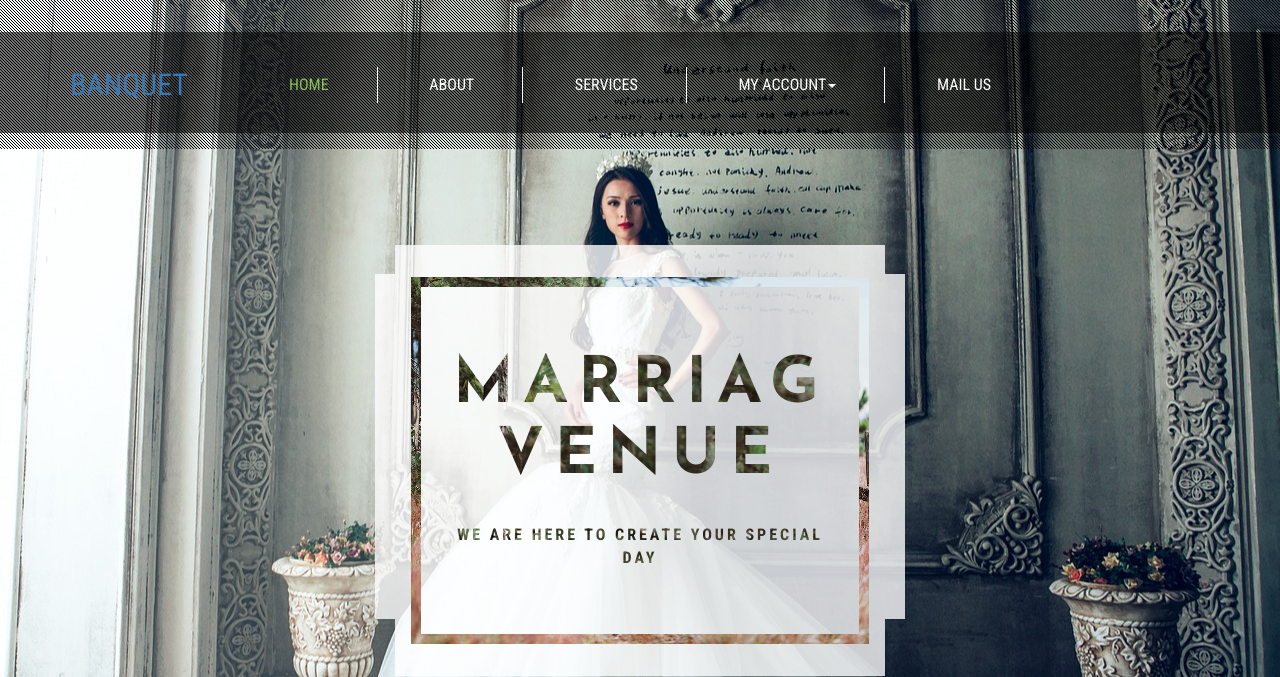
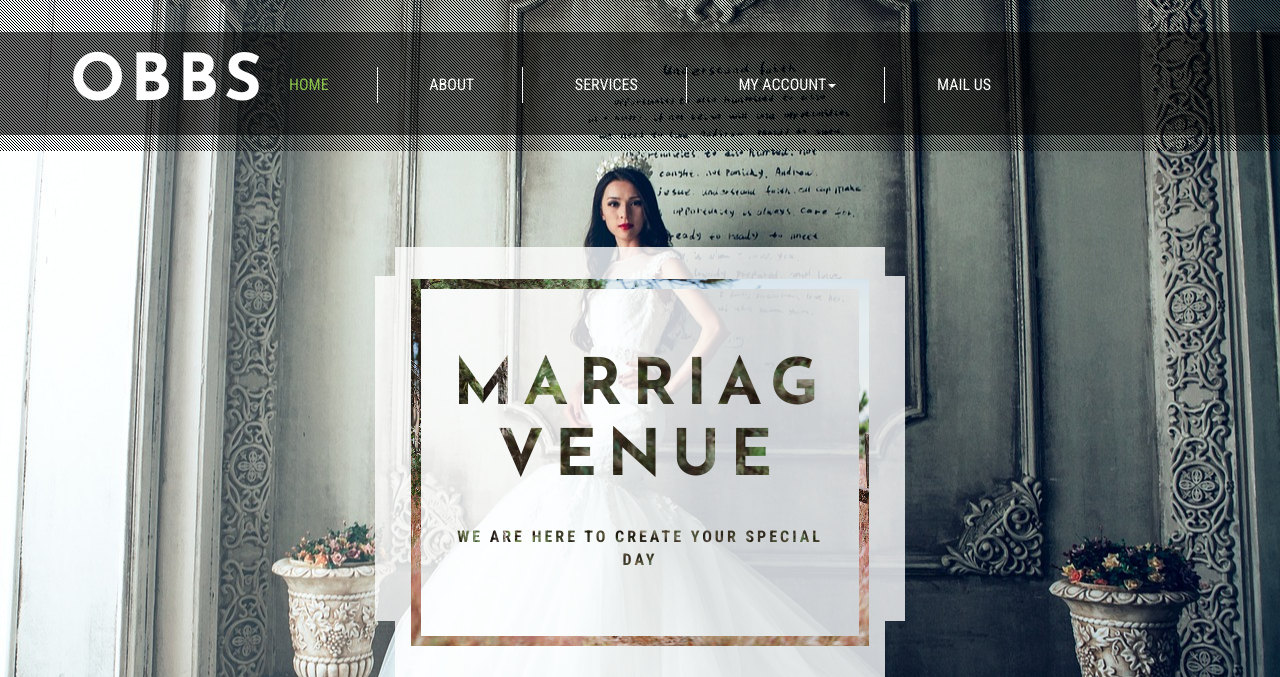
Before and after one commit to Iram7208/online_banquet_booking, a PHP site: page /index.php in a window 1280 px wide. Shown: the top 677 px of the page. Run offline with PHP 8.4, Linux system fonts and the light colour scheme; a user stored in the database is signed in; data comes from the database, SQL or seed files in the repository.

Commit message:
Update header.php

```diff
--- a/includes/header.php
+++ b/includes/header.php
@@ -2,7 +2,7 @@
                 <div class="container">
                     <div class="header-top-grids">
                         <div class="agileits-logo">
-                           <h2><a class='banquet' href="index.php"> BANQUET </a></h2>
+                           <h1><a class='banquet' href="index.php"> OBBS </a></h1>
                         </div>
                         <div class="top-nav">
                             <nav class="navbar navbar-default">
```
